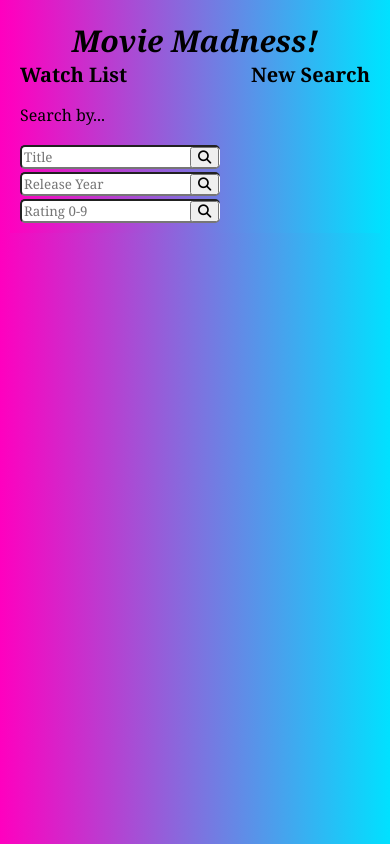
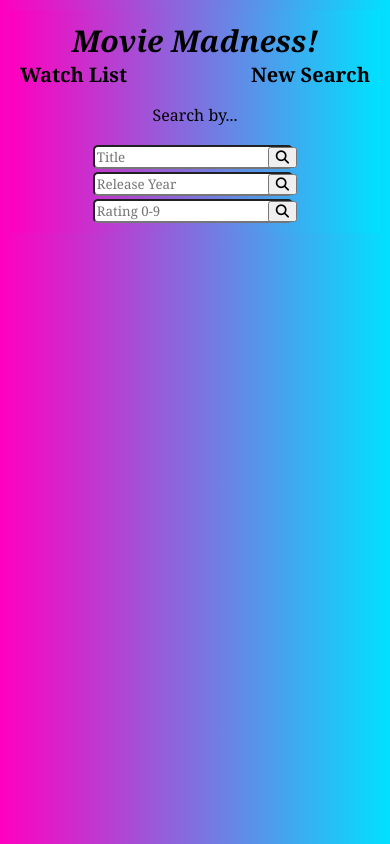
Before and after one commit to bradstory/ahfe-q4-angular-1, an Angular app: page /search in a window 390 px wide. Built offline with nearby package versions, Linux system fonts and the light colour scheme.

Commit message:
fixed search bar media query and adjusted search button so no gap shows

```diff
--- a/src/app/shared/components/search/search.component.css
+++ b/src/app/shared/components/search/search.component.css
@@ -3,8 +3,8 @@ body {
 }
 
 .main-container {
-    display: flexbox;
-    /* flex-direction: column; */
+    display: flex;
+    flex-direction: column;
     align-items: center;
     font-family: Cambria, Cochin, Georgia, Times, 'Times New Roman', serif;
 }
@@ -17,7 +17,7 @@ body {
 input {
     border-right: none;
     border-radius: 5px;
-    margin-right: -30px;
+    margin-right: -25px;
     width: 200px;
     font-family: Cambria, Cochin, Georgia, Times, 'Times New Roman', serif;
 }
@@ -40,6 +40,7 @@ i {
         justify-content: space-around;
         height: 25px;
         margin-top: 20px;
+        flex-direction: row;
     }
 
 }
```
